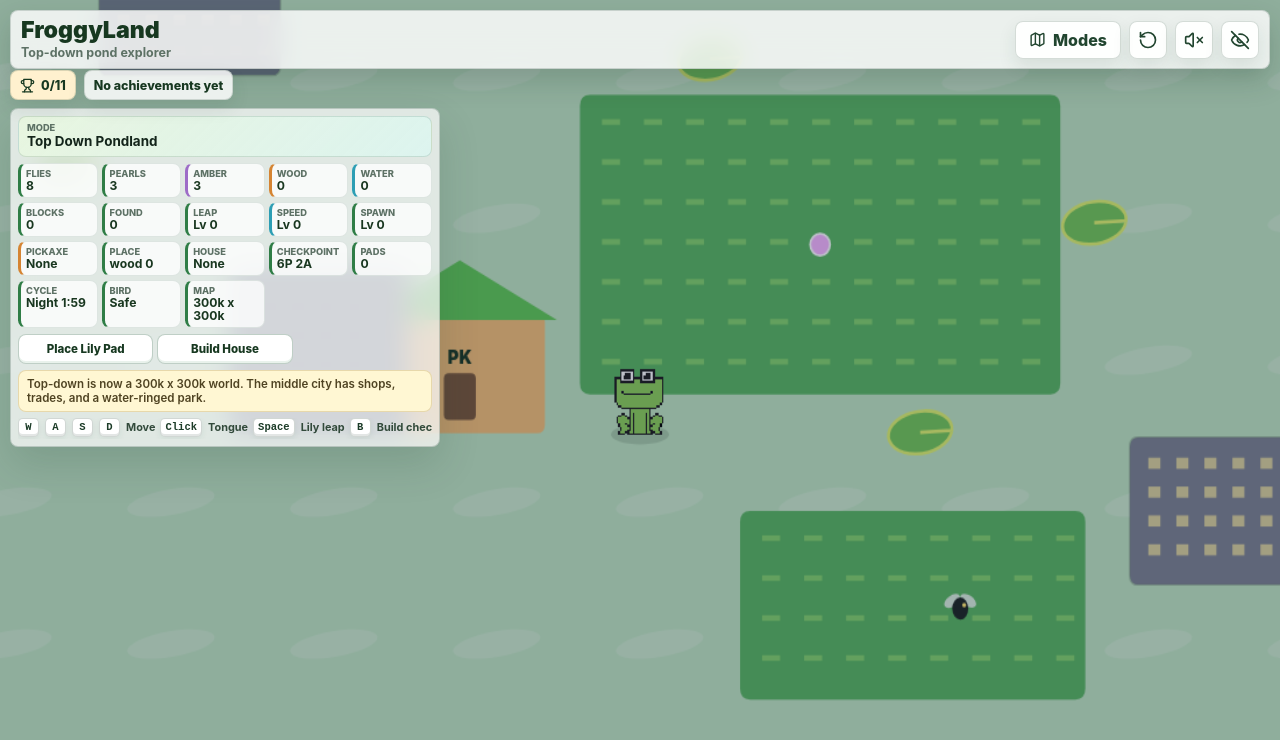
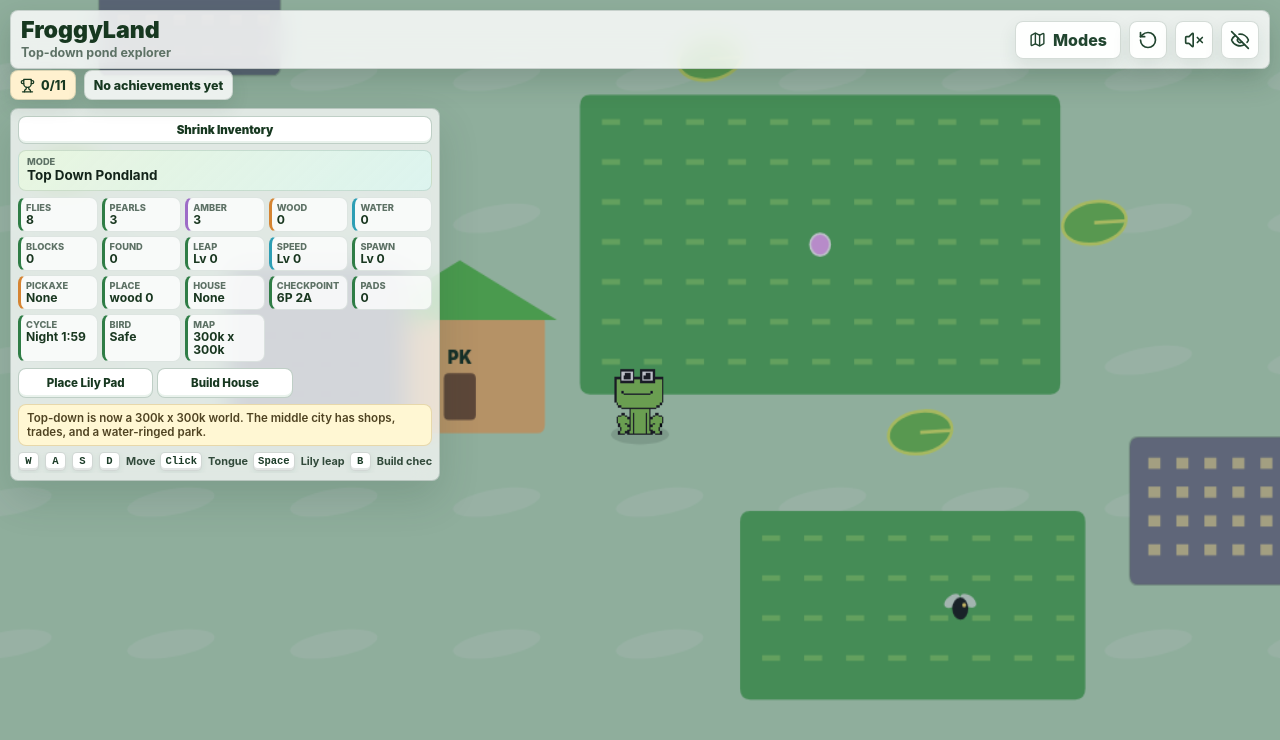
Before and after one commit to SillyWaffle-4/FroggyLand, a React (Vite) app: page / in a window 1280 px wide. Both pictures are taken after a click on the button 966 px from the left and 597 px from the top of the page. Shown: the top 740 px of the page. Built offline with nearby package versions, Linux system fonts and the light colour scheme.

Commit message:
Remove market art and add inventory toggle

```diff
--- a/src/FrogGame.jsx
+++ b/src/FrogGame.jsx
@@ -68,6 +68,7 @@ function PlatformerGame({ soundOn, entry = "openMap", progress = EMPTY_PROGRESS,
   const pointerRef = React.useRef({ x: VIEW_WIDTH / 2, y: VIEW_HEIGHT / 2, down: false });
   const soundOnRef = React.useRef(soundOn);
   const [hud, setHud] = React.useState(() => makeHud(stateRef.current, entry, progress));
+  const [inventoryHidden, setInventoryHidden] = React.useState(false);
 
   React.useEffect(() => {
     soundOnRef.current = soundOn;
@@ -253,7 +254,24 @@ function PlatformerGame({ soundOn, entry = "openMap", progress = EMPTY_PROGRESS,
         />
       </div>
 
-      <aside className="panel">
+      {inventoryHidden && (
+        <button
+          type="button"
+          className="inventory-toggle inventory-toggle-collapsed"
+          onClick={() => setInventoryHidden(false)}
+        >
+          Inventory
+        </button>
+      )}
+
+      <aside className={`panel ${inventoryHidden ? "panel-hidden" : ""}`}>
+        <button
+          type="button"
+          className="inventory-toggle"
+          onClick={() => setInventoryHidden(true)}
+        >
+          Shrink Inventory
+        </button>
         <div className="area-name">
           <span>Area</span>
           <strong>{hud.regionName}</strong>
--- a/src/TopDownGame.jsx
+++ b/src/TopDownGame.jsx
@@ -33,6 +33,7 @@ export function TopDownGame({ soundOn, progress, onProgressChange, onEnterPlatfo
   const pointerRef = React.useRef({ x: VIEW_WIDTH / 2, y: VIEW_HEIGHT / 2, down: false });
   const soundOnRef = React.useRef(soundOn);
   const [hud, setHud] = React.useState(() => makeTopDownHud(stateRef.current));
+  const [inventoryHidden, setInventoryHidden] = React.useState(false);
 
   React.useEffect(() => {
     soundOnRef.current = soundOn;
@@ -266,7 +267,24 @@ export function TopDownGame({ soundOn, progress, onProgressChange, onEnterPlatfo
         />
       </div>
 
-      <aside className="panel">
+      {inventoryHidden && (
+        <button
+          type="button"
+          className="inventory-toggle inventory-toggle-collapsed"
+          onClick={() => setInventoryHidden(false)}
+        >
+          Inventory
+        </button>
+      )}
+
+      <aside className={`panel ${inventoryHidden ? "panel-hidden" : ""}`}>
+        <button
+          type="button"
+          className="inventory-toggle"
+          onClick={() => setInventoryHidden(true)}
+        >
+          Shrink Inventory
+        </button>
         <div className="area-name">
           <span>Mode</span>
           <strong>Top Down Pondland</strong>
--- a/src/game/topDownMode.js
+++ b/src/game/topDownMode.js
@@ -3,7 +3,6 @@ import { beep } from "./audio.js";
 import { TOP_DOWN_CHUNK_SIZE, TOP_DOWN_URBAN, generateTopDownChunk } from "./procedural.js";
 import { clamp, lineCircleHit, rectsOverlap, roundRect } from "./utils.js";
 import frogSpriteUrl from "../../frog.png";
-import frogMartUrl from "../../frog-mart.png";
 
 const FROG_SIZE = 42;
 const MOVE_SPEED = 270;
@@ -32,7 +31,6 @@ export const TOP_DOWN_ZOOM = 0.86;
 const PLACEABLE_MATERIALS = ["wood", "clay", "stone", "crystal", "water"];
 const DEFAULT_MATERIALS = { wood: 0, clay: 0, stone: 0, crystal: 0, water: 0 };
 const FROG_SPRITE = makeImage(frogSpriteUrl);
-const FROG_MART_SPRITE = makeImage(frogMartUrl);
 
 export const FURNITURE_SHOP_ITEMS = [
   { part: "window", name: "Round Window", cost: { pearls: 4 } },
@@ -1377,11 +1375,7 @@ function drawStructures(ctx, state) {
     ctx.translate(item.x, item.y);
     ctx.globalAlpha = found ? 1 : 0.72;
     if (item.type === "marketHall") {
-      if (imageReady(FROG_MART_SPRITE)) {
-        drawStructureSprite(ctx, FROG_MART_SPRITE, item);
-      } else {
-        drawShop(ctx, item, "#9d6cc7", "MK");
-      }
+      drawShop(ctx, item, "#9d6cc7", "MK");
     } else if (item.type === "parkourHouse") {
       drawHousePortal(ctx, item, "#5fcb55", "PK");
     } else if (item.type === "playerHouse") {
--- a/src/styles.css
+++ b/src/styles.css
@@ -704,6 +704,10 @@ canvas:focus-visible {
   max-height: min(52vh, calc(100vh - 118px));
 }
 
+.play-shell .panel.panel-hidden {
+  display: none;
+}
+
 .play-shell.chrome-hidden .panel {
   top: 10px;
   max-height: min(60vh, calc(100vh - 20px));
@@ -759,6 +763,38 @@ canvas:focus-visible {
   min-height: 30px;
   padding: 0 6px;
   font-size: 0.72rem;
+}
+
+.inventory-toggle {
+  min-height: 28px;
+  padding: 0 8px;
+  border: 1px solid rgba(28, 83, 50, 0.28);
+  border-radius: 8px;
+  background: #ffffff;
+  color: #173820;
+  font-size: 0.72rem;
+  font-weight: 900;
+  cursor: pointer;
+  box-shadow: inset 0 -2px 0 rgba(47, 125, 70, 0.1);
+}
+
+.inventory-toggle:hover {
+  background: var(--leaf-soft);
+}
+
+.inventory-toggle-collapsed {
+  position: absolute;
+  z-index: 7;
+  top: 108px;
+  left: 10px;
+  min-height: 34px;
+  background: rgba(255, 255, 255, 0.82);
+  backdrop-filter: blur(12px);
+  box-shadow: 0 10px 24px rgba(31, 71, 52, 0.16);
+}
+
+.play-shell.chrome-hidden .inventory-toggle-collapsed {
+  top: 10px;
 }
 
 .play-shell .teleport-panel {
```
Also changed, not shown: frog-mart.png (deleted).
